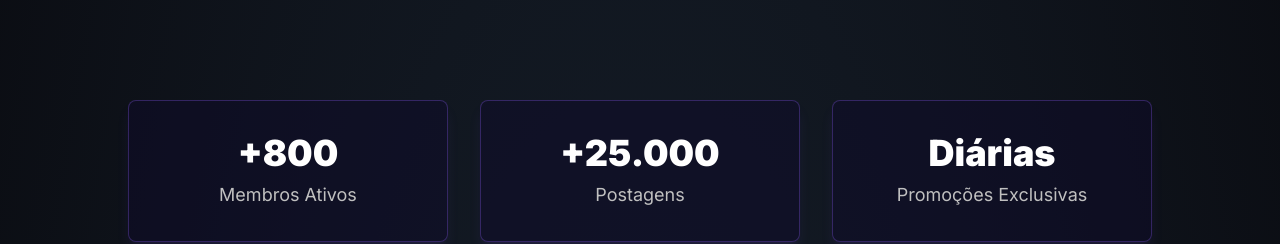
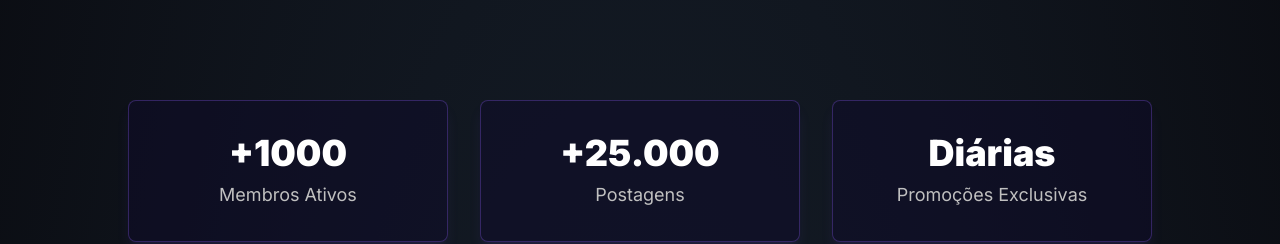
Before and after one commit to rogeriosantosdeveloper/astropromosite, a React (Vite) app: page / in a window 1280 px wide. Shown: the part 780-1024 px from the top of the page. Built offline with nearby package versions, Linux system fonts and the light colour scheme.

Commit message:
qtd members

```diff
--- a/src/components/Stats.jsx
+++ b/src/components/Stats.jsx
@@ -2,7 +2,7 @@
 import { motion } from 'framer-motion';
 
 const stats = [
-  { id: 1, value: "+800", name: "Membros Ativos" },
+  { id: 1, value: "+1000", name: "Membros Ativos" },
   { id: 2, value: "+25.000", name: "Postagens" },
   { id: 3, value: "Diárias", name: "Promoções Exclusivas" },
 ];
```
